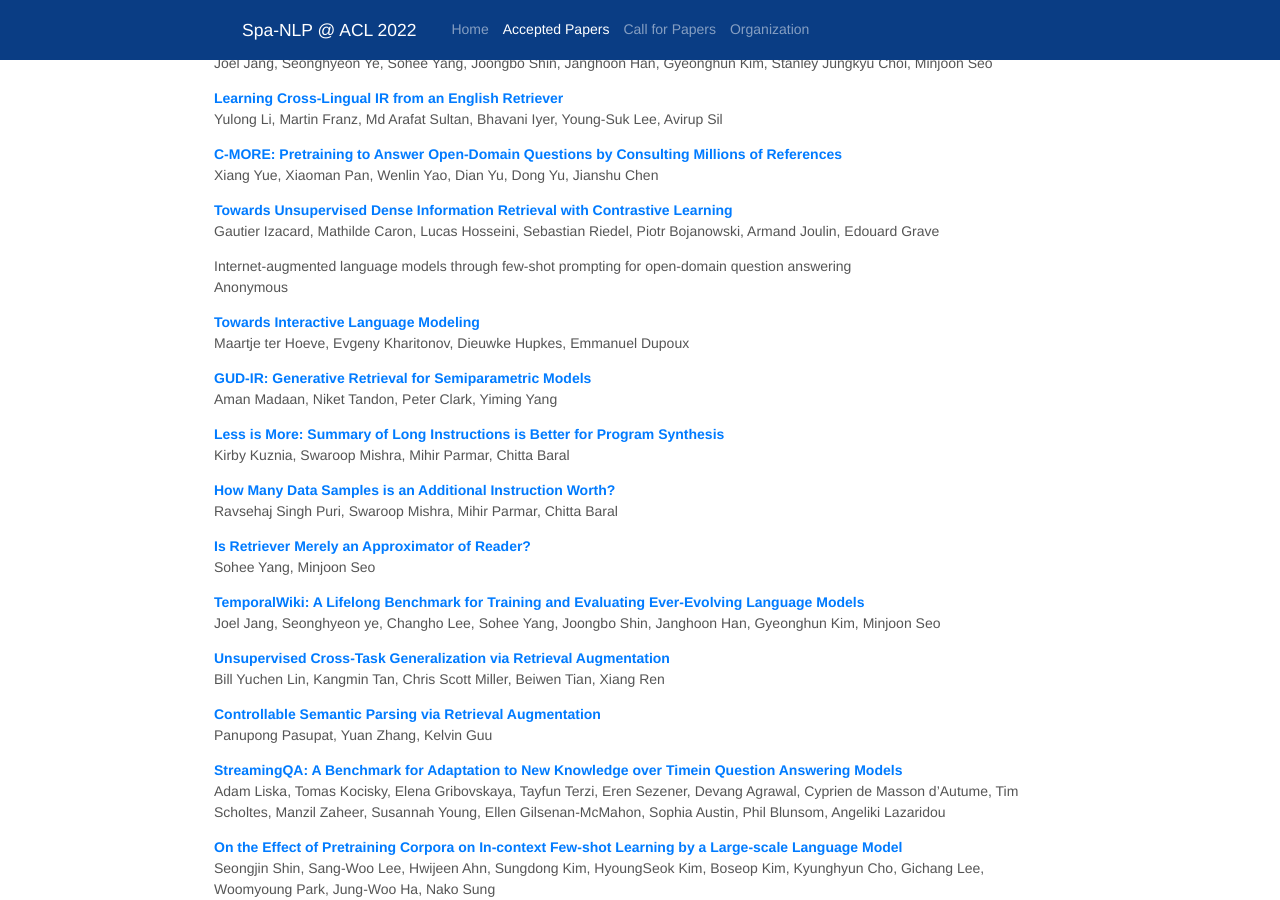
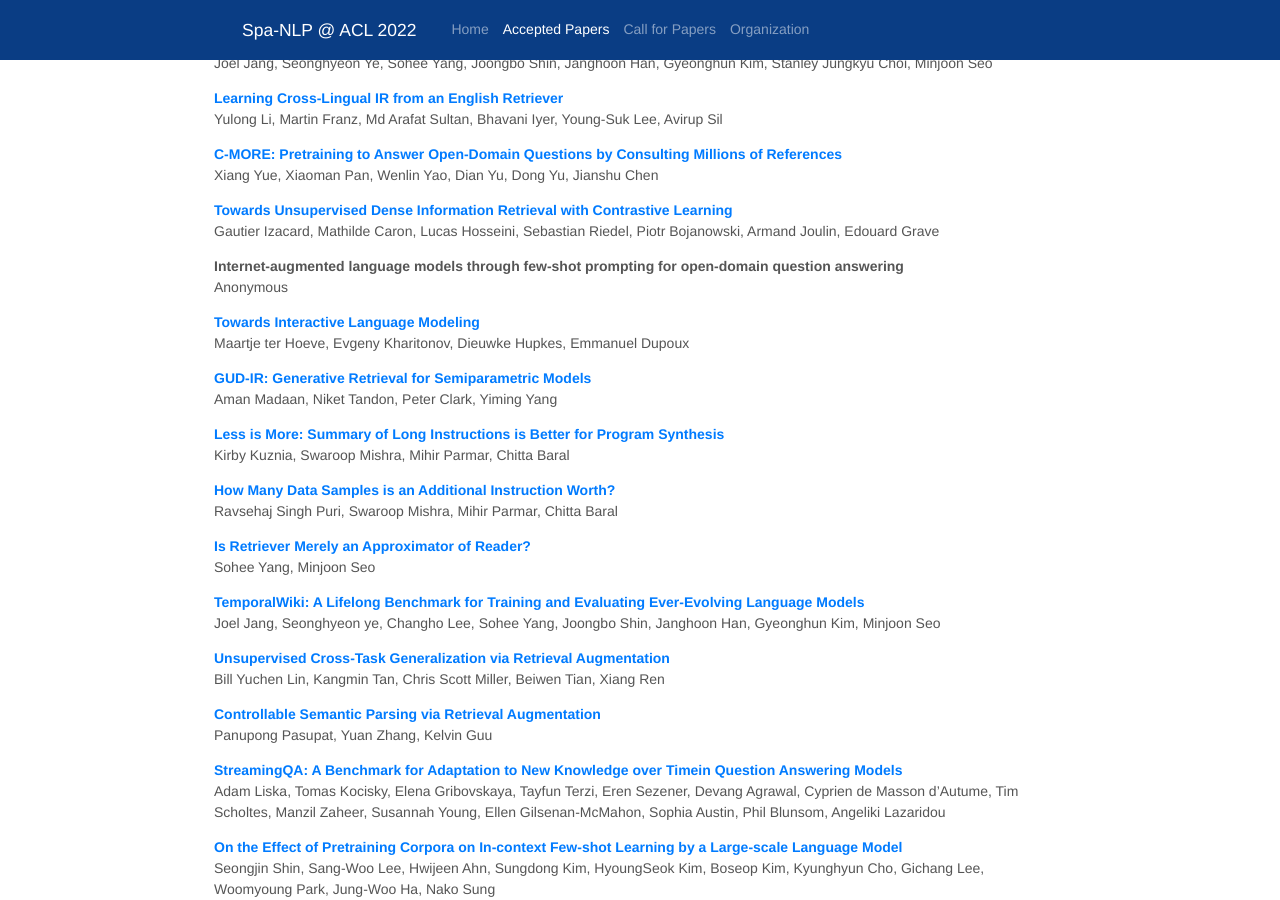
Before and after one commit to spa-nlp/spa-nlp.github.io, a Jekyll site: the page built from papers.md, in a window 1280 px wide and 900 px high, scrolled down 871 px. Built offline with Jekyll 4.4.1, drawn with Linux system fonts in a browser that asks for light colours; nearby versions of some CDN libraries.

```diff
--- a/papers.md
+++ b/papers.md
@@ -74,7 +74,7 @@ Xiang Yue, Xiaoman Pan, Wenlin Yao, Dian Yu, Dong Yu, Jianshu Chen
 </a><br />
 Gautier Izacard, Mathilde Caron, Lucas Hosseini, Sebastian Riedel, Piotr Bojanowski, Armand Joulin, Edouard Grave
 
-Internet-augmented language models through few-shot prompting for open-domain question answering
+**Internet-augmented language models through few-shot prompting for open-domain question answering**
 <br />
 Anonymous
 
```
